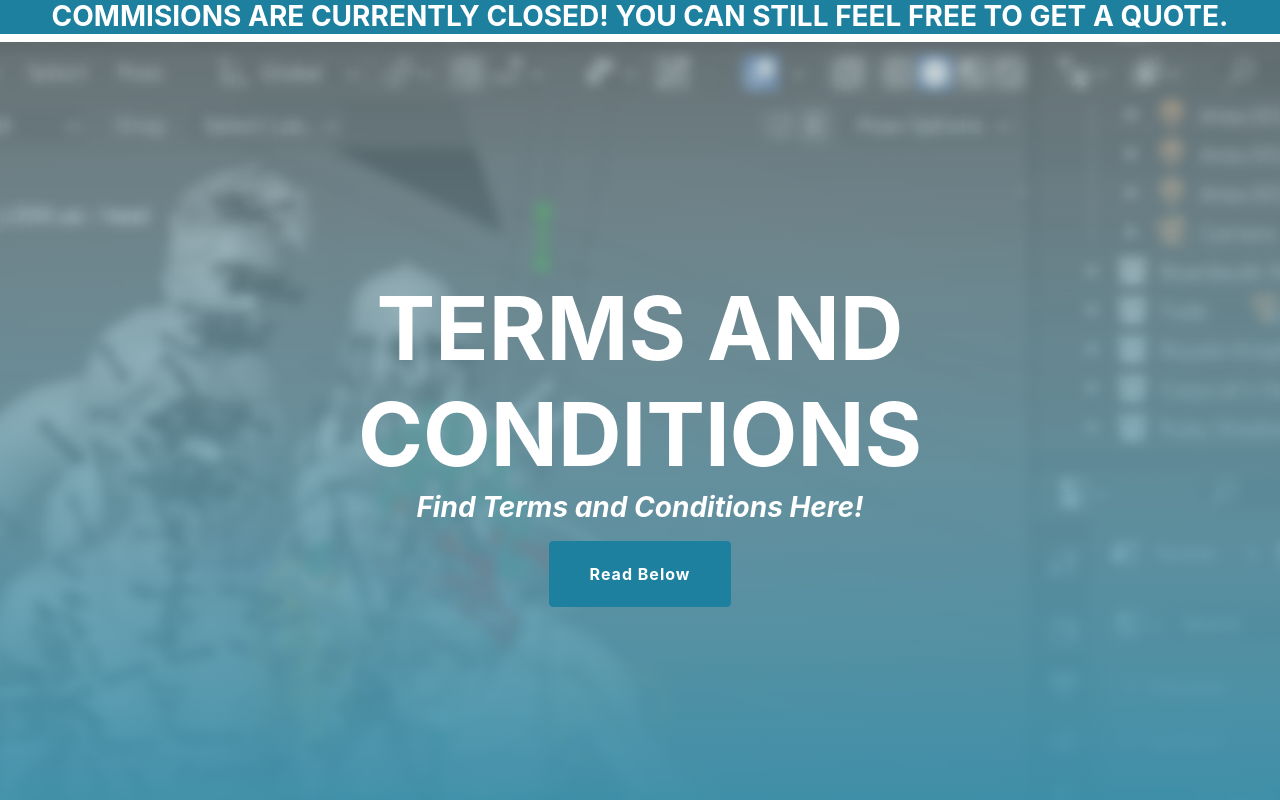
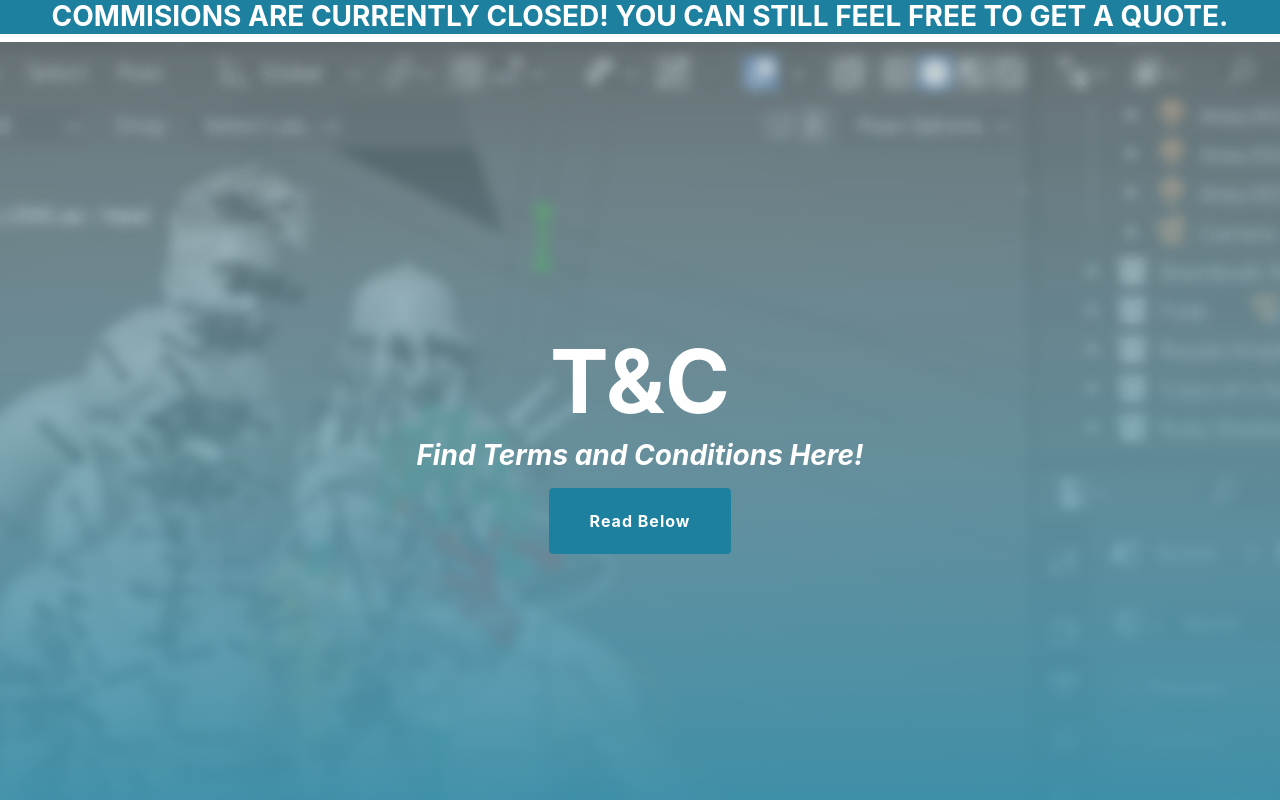
Before and after one commit to WebLupe/WebLupe.github.io, a plain HTML site: page TOS.html in a window 1280 px wide. Shown: the top 800 px of the page. Drawn offline with nearby package versions, Linux system fonts and the light colour scheme.

Commit message:
Update TOS.html

```diff
--- a/TOS.html
+++ b/TOS.html
@@ -28,7 +28,7 @@
         <!-- Header-->
         <header class="masthead d-flex align-items-center">
             <div class="container px-4 px-lg-5 text-center">
-                <h1 class="mb-1">TERMS AND CONDITIONS</h1>
+                <h1 class="mb-1">T&C</h1>
                 <h3 class="mb-5"><em>Find Terms and Conditions Here!</em></h3>
                 <a class="Font btn btn-primary btn-xl" href="#services"><b>Read Below</b></a>
             </div>
```
